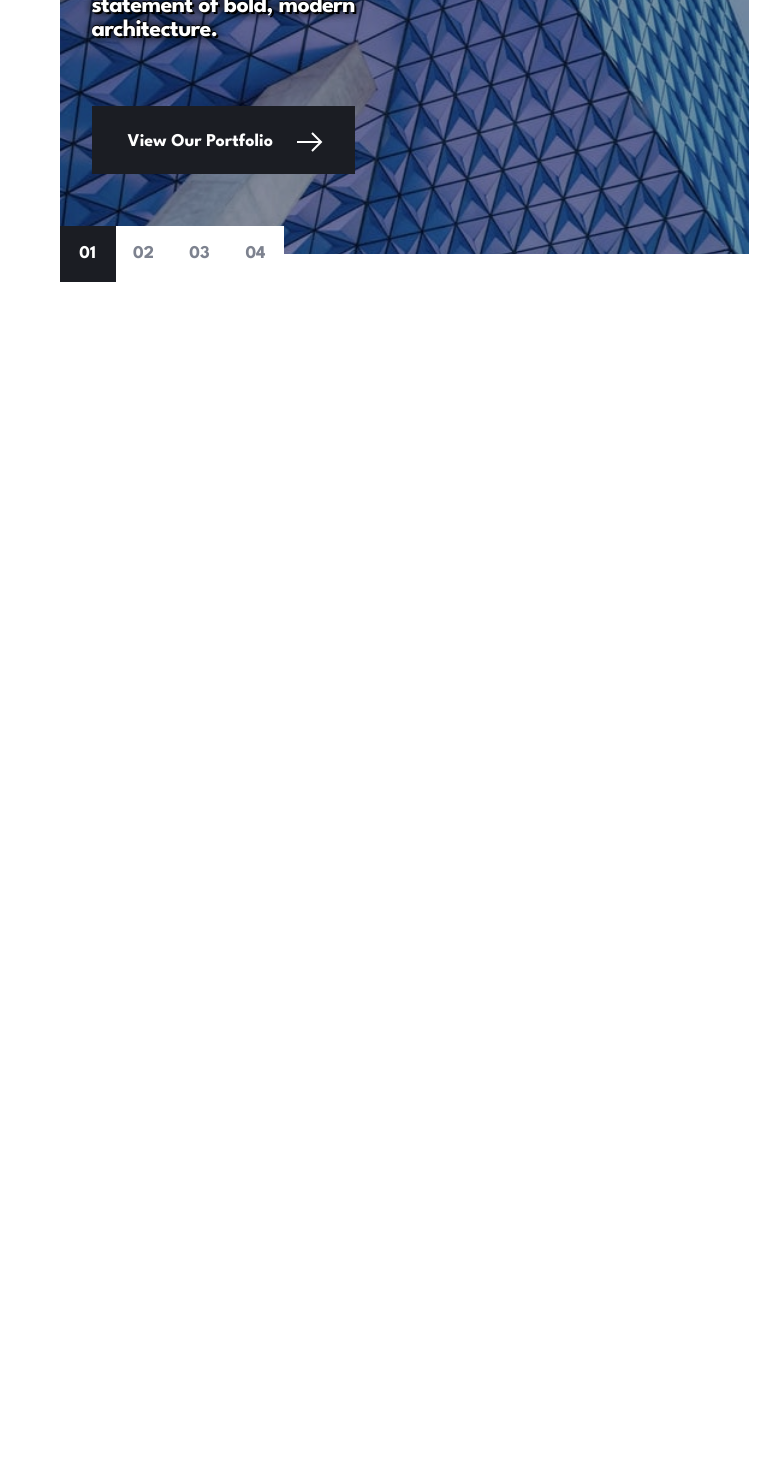
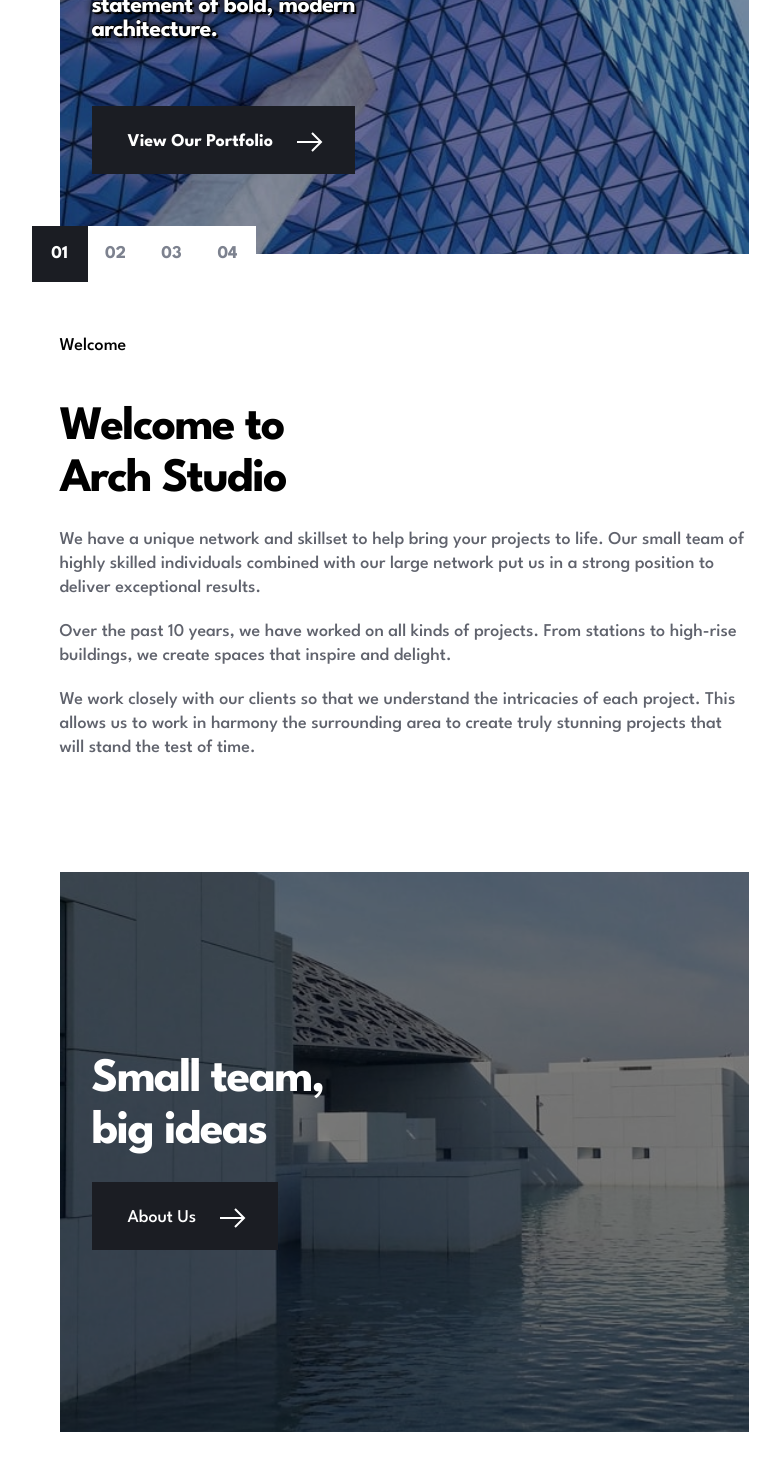
Before and after one commit to richieAiello/arch-studio-website, a React (Vite) app: page / in a window 1280 px wide. Shown: the part 402-1872 px from the top of the page, without its empty margins (236-1016 px from the left). Before the commit the page ends 800 px from the top, so only its background shows below. Built offline with nearby package versions, Linux system fonts and the light colour scheme.

Commit message:
Styles and jsx for AboutUs.jsx and child components on mobile.

```diff
--- /dev/null
+++ b/src/components/home/AboutUs.jsx
@@ -0,0 +1,24 @@
+import ArrowLink from '../shared/ArrowLink';
+import AboutUsImage from './AboutUsImage';
+
+const AboutUs = props => {
+  return (
+    <section
+      className="container--small relative flex flex-col justify-center pl-8 h-[560px]
+      bg-[rgba(0,0,0,.5)] mb-[4.5rem]"
+    >
+      <h2
+        className="text-white font-bold text-[3rem] leading-[3.25rem] tracking-[-1.71px]
+        max-w-[10ch] mb-6"
+      >
+        Small team, big ideas
+      </h2>
+      <ArrowLink path="about" label="Learn about Arch Studio.">
+        About Us
+      </ArrowLink>
+      <AboutUsImage />
+    </section>
+  );
+};
+
+export default AboutUs;
--- /dev/null
+++ b/src/components/home/AboutUsImage.jsx
@@ -0,0 +1,21 @@
+const AboutUsImage = props => {
+  return (
+    <picture>
+      <source
+        media="(min-width: 1440px)"
+        srcSet="./home/desktop/image-small-team.jpg"
+      />
+      <source
+        media="(min-width: 768px)"
+        srcSet="./home/tablet/image-small-team.jpg"
+      />
+      <img
+        src="./home/mobile/image-small-team.jpg"
+        alt=""
+        className="absolute w-full h-full -z-10 left-0 top-0 object-cover"
+      />
+    </picture>
+  );
+};
+
+export default AboutUsImage;
--- /dev/null
+++ b/src/components/home/HomeContext.jsx
@@ -0,0 +1,37 @@
+const HomeContext = props => {
+  return (
+    <section className="container accent relative mb-28">
+      <h2
+        className="font-bold pt-[4.25rem] mb-[1.375rem] text-[3rem] leading-[3.25rem] tracking-[-1.71px]
+        max-w-[10ch]"
+      >
+        Welcome to Arch Studio
+      </h2>
+      <p className="mb-5 text-grey-dark-custom">
+        We have a unique network and skillset to help bring your
+        projects to life. Our small team of highly skilled individuals
+        combined with our large network put us in a strong position to
+        deliver exceptional results.
+      </p>
+      <p className="mb-5 text-grey-dark-custom">
+        Over the past 10 years, we have worked on all kinds of
+        projects. From stations to high-rise buildings, we create
+        spaces that inspire and delight.
+      </p>
+      <p className=" text-grey-dark-custom">
+        We work closely with our clients so that we understand the
+        intricacies of each project. This allows us to work in harmony
+        the surrounding area to create truly stunning projects that
+        will stand the test of time.
+      </p>
+      <span
+        className="hidden absolute left-0 top-0 md:block"
+        aria-hidden
+      >
+        Welcome
+      </span>
+    </section>
+  );
+};
+
+export default HomeContext;
--- a/src/components/home/hero/Hero.jsx
+++ b/src/components/home/hero/Hero.jsx
@@ -24,8 +24,8 @@ const Hero = props => {
 
   return (
     <section
-      className="relative h-[560px] mt-24 w-full mx-auto max-w-[400px] pt-[7.25rem] px-8
-      bg-[rgba(0,0,0,.35)] md:max-w-[689px] lg:max-w-[1110px]"
+      className="relative h-[560px] mt-24 mb-20 pt-[7.25rem] px-8
+      bg-[rgba(0,0,0,.35)] container--small"
     >
       <HeroContext heading={data.heading} text={data.text} />
       <HeroImage
--- a/src/components/home/hero/HeroBtnWrapper.jsx
+++ b/src/components/home/hero/HeroBtnWrapper.jsx
@@ -4,7 +4,7 @@ import { forwardRef } from 'react';
 const HeroBtnWrapper = (props, ref) => {
   return (
     <div
-      className="flex absolute -bottom-7 left-0 w-max h-max lg:-left-20"
+      className="flex absolute -bottom-7 left-0 w-max h-max md:-left-7 lg:-left-20 lg:bottom-0"
       ref={ref}
     >
       <HeroBtn
--- a/src/index.css
+++ b/src/index.css
@@ -32,12 +32,20 @@
   width: min(100% - 4rem, 689px);
 }
 
+.container--small {
+  margin-inline: auto;
+  width: min(100%, 500px);
+}
+
 @media (min-width: 768px) {
+  .container--small {
+    width: 689px;
+  }
 }
 
 @media (min-width: 1440px) {
-  .container {
-    margin-inline: auto;
+  .container,
+  .container--small {
     width: 1110px;
   }
 }
@@ -46,11 +54,6 @@
   text-decoration: underline;
 }
 
-.current-btn {
-  background-color: #1b1d23 !important;
-  color: #fff !important;
-}
-
 .text-shadow {
   text-shadow: #000 2px 2px, #000 0px -1px, #000 2px 0 10px,
     #000 -2px 0 10px;
--- a/src/main.jsx
+++ b/src/main.jsx
@@ -3,6 +3,7 @@ import { createRoot } from 'react-dom/client';
 import App from './App';
 import './index.css';
 import './styles/nav.css';
+import './styles/home.css';
 
 const container = document.getElementById('root');
 const root = createRoot(container);
--- a/src/routes/Home.jsx
+++ b/src/routes/Home.jsx
@@ -1,9 +1,13 @@
 import Hero from '../components/home/hero/Hero';
+import HomeContext from '../components/home/HomeContext';
+import AboutUs from '../components/home/AboutUs';
 
 const Home = props => {
   return (
     <main>
       <Hero />
+      <HomeContext />
+      <AboutUs />
     </main>
   );
 };
--- /dev/null
+++ b/src/styles/home.css
@@ -0,0 +1,18 @@
+.current-btn {
+  background-color: #1b1d23 !important;
+  color: #fff !important;
+}
+
+.accent::before {
+  content: '';
+  display: block;
+  width: 65px;
+  height: 1px;
+  background-color: #c8ccd8;
+}
+
+@media (min-width: 768px) {
+  .accent::before {
+    display: none;
+  }
+}
```
